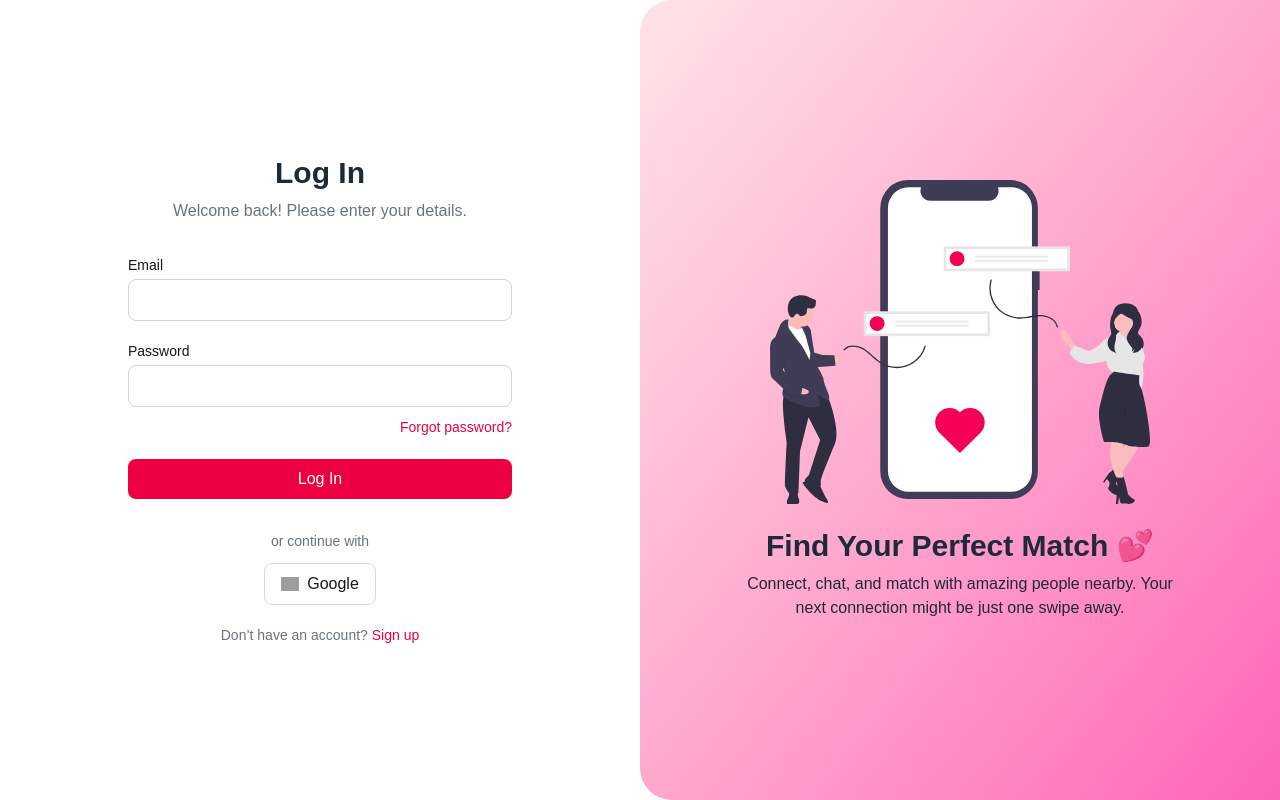
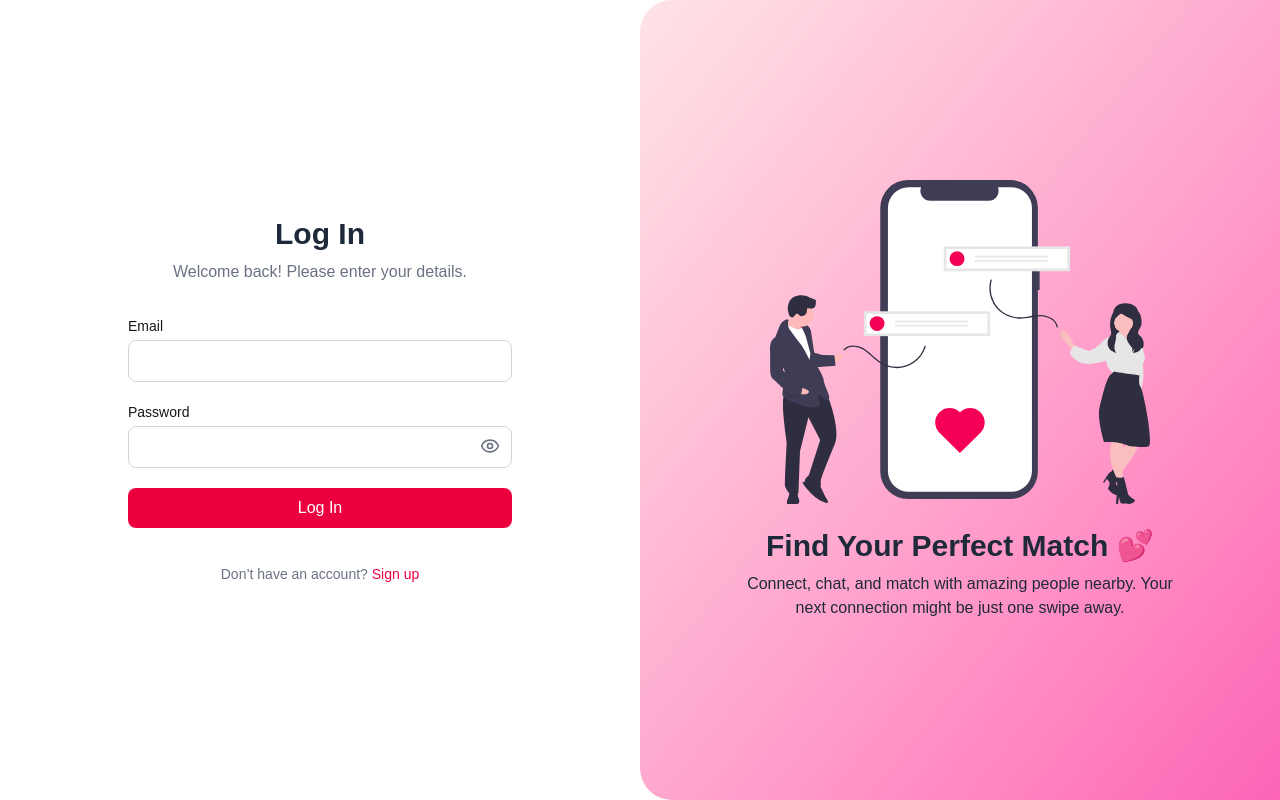
Before and after one commit to DarthCoder-afk/DatingApp, a Next.js app in the folder frontend/: page /login in a window 1280 px wide. Built offline with nearby package versions, Linux system fonts and the light colour scheme; no server answers; grey boxes are pictures that could not be loaded.

Commit message:
added show password

```diff
--- a/frontend/src/app/login/page.tsx
+++ b/frontend/src/app/login/page.tsx
@@ -6,6 +6,7 @@ import { motion } from "framer-motion";
 import Image from "next/image";
 import Link from "next/link";
 import toast from "react-hot-toast";
+import { EyeOff, Eye } from "lucide-react";
 
 
 
@@ -14,6 +15,7 @@ export default function LoginPage() {
   const [email, setEmail] = useState("");
   const [password, setPassword] = useState("");
   const [error, setError] = useState("");
+  const [showPassword, setShowPassword] = useState(false);
 
 
 
@@ -60,20 +62,22 @@ export default function LoginPage() {
             />
           </div>
 
-          <div>
+         <div className="relative">
             <label className="block text-sm font-medium mb-1">Password</label>
             <input
-              type="password"
+              type={showPassword ? "text" : "password"} // 👈 Toggle type
               value={password}
               onChange={(e) => setPassword(e.target.value)}
-              className="w-full border border-gray-300 rounded-lg px-4 py-2 focus:ring-2 focus:ring-rose-500 focus:outline-none"
+              className="w-full border border-gray-300 rounded-lg px-4 py-2 focus:ring-2 focus:ring-rose-500 focus:outline-none pr-10"
               required
             />
-            <div className="text-right mt-2">
-              <Link href="#" className="text-sm text-rose-600 hover:underline">
-                Forgot password?
-              </Link>
-            </div>
+            <button
+              type="button"
+              onClick={() => setShowPassword(!showPassword)} // 👈 Toggle state
+              className="absolute right-3 top-[34px] text-gray-500 hover:text-gray-700"
+            >
+              {showPassword ? <EyeOff size={20} /> : <Eye size={20} />}
+            </button>
           </div>
 
           <button
@@ -83,18 +87,6 @@ export default function LoginPage() {
             Log In
           </button>
 
-          <div className="text-center text-gray-500 text-sm my-3">or continue with</div>
-
-          <div className="flex gap-3 justify-center">
-            <button
-              type="button"
-              className="flex items-center gap-2 border border-gray-300 px-4 py-2 rounded-lg hover:bg-gray-100 transition"
-            >
-              <Image src="https://cdn.jsdelivr.net/gh/devicons/devicon@latest/icons/google/google-original.svg" alt="Google" width={18} height={18} />
-              Google
-            </button>
-
-          </div>
 
           <p className="text-center text-sm text-gray-500 mt-4">
             Don’t have an account?{" "}
```
